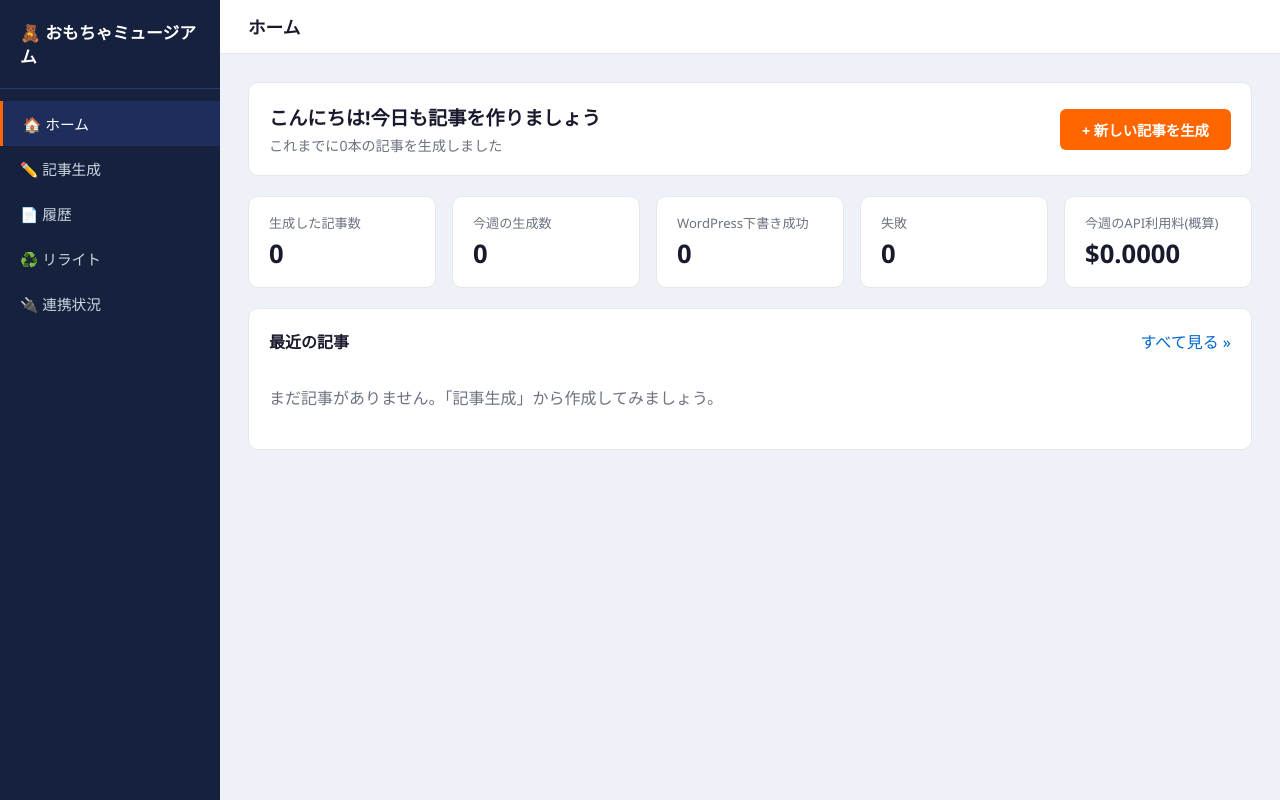
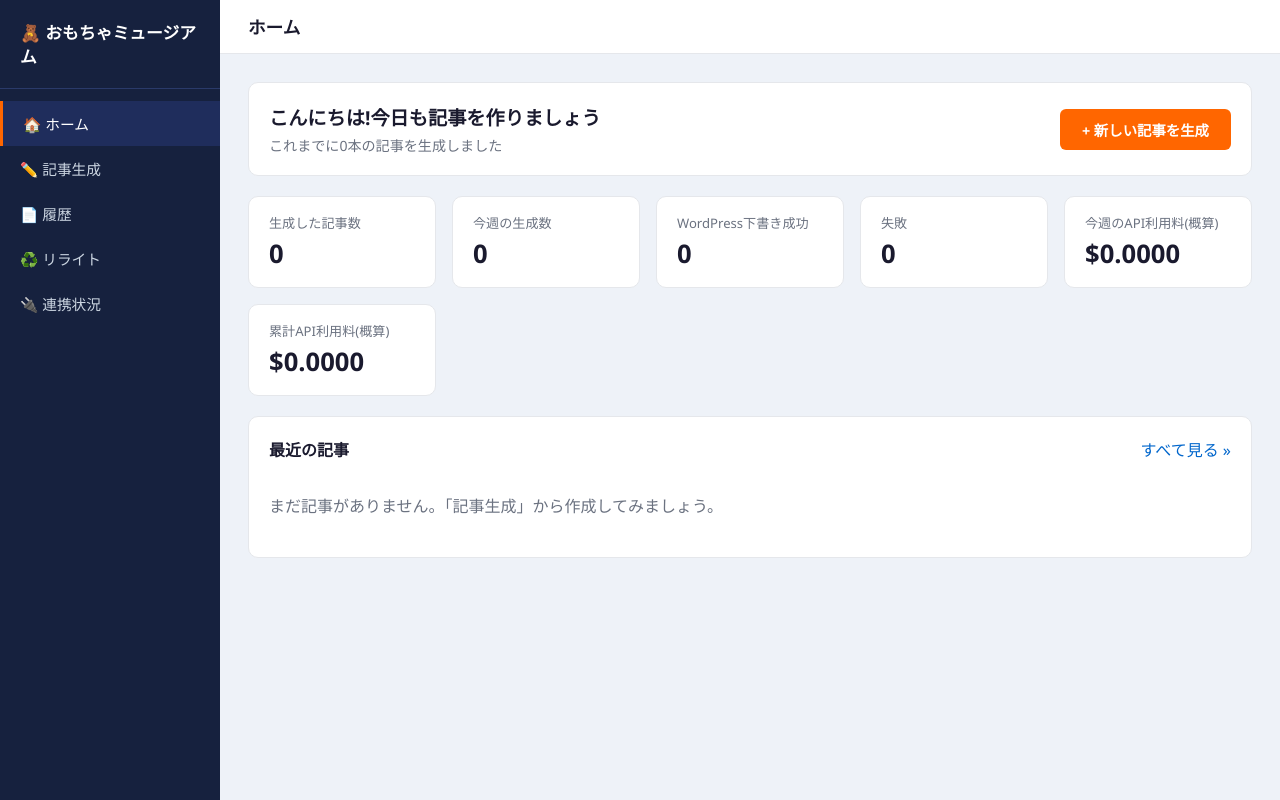
Before and after one commit to sisyamo127/sisyamo127.github.io, a Flask app: page / in a window 1280 px wide. Run offline with Flask 3, Linux system fonts and the light colour scheme.

Commit message:
累計API利用料をダッシュボード・履歴ページに表示
今週分だけでなく全期間の合計費用も見たいという要望に対応。
history.jsonに保存されたusage.cost_usdを全件合算して表示する
(usageが記録されていない古い履歴は0円として扱う)。

Co-Authored-By: Claude Sonnet 5 <noreply@anthropic.com>
Claude-Session: https://claude.ai/code/session_01PzEKRQfmMpSUpb8zWx3GQ2

```diff
--- a/scripts/webapp/app.py
+++ b/scripts/webapp/app.py
@@ -112,6 +112,7 @@ def dashboard():
         for h in history
         if datetime.strptime(h["created_at"], "%Y-%m-%d %H:%M:%S") >= week_ago
     )
+    total_cost_usd = sum(h.get("usage", {}).get("cost_usd", 0) for h in history)
     return render_template(
         "dashboard.html",
         active="home",
@@ -120,6 +121,7 @@ def dashboard():
         success_count=success_count,
         error_count=error_count,
         this_week_cost_usd=this_week_cost_usd,
+        total_cost_usd=total_cost_usd,
     )
 
 
@@ -262,7 +264,11 @@ def approve_outline():
 
 @app.route("/history")
 def history_page():
-    return render_template("history.html", active="history", history=load_history())
+    history = load_history()
+    total_cost_usd = sum(h.get("usage", {}).get("cost_usd", 0) for h in history)
+    return render_template(
+        "history.html", active="history", history=history, total_cost_usd=total_cost_usd
+    )
 
 
 # --- リライト: 既存記事を選ぶ → リライト → プレビュー → 上書き保存 ---------
--- a/scripts/webapp/templates/dashboard.html
+++ b/scripts/webapp/templates/dashboard.html
@@ -32,6 +32,10 @@
     <div class="label">今週のAPI利用料(概算)</div>
     <div class="value">${{ "%.4f"|format(this_week_cost_usd) }}</div>
   </div>
+  <div class="stat-card">
+    <div class="label">累計API利用料(概算)</div>
+    <div class="value">${{ "%.4f"|format(total_cost_usd) }}</div>
+  </div>
 </div>
 
 <div class="card">
--- a/scripts/webapp/templates/history.html
+++ b/scripts/webapp/templates/history.html
@@ -27,6 +27,9 @@
     </tr>
     {% endfor %}
   </table>
+  <p style="color:#6b7280;font-size:0.85rem;margin-top:10px;">
+    累計API利用料(概算): ${{ "%.4f"|format(total_cost_usd) }}
+  </p>
   {% else %}
   <div class="empty">まだ記事がありません。</div>
   {% endif %}
```
